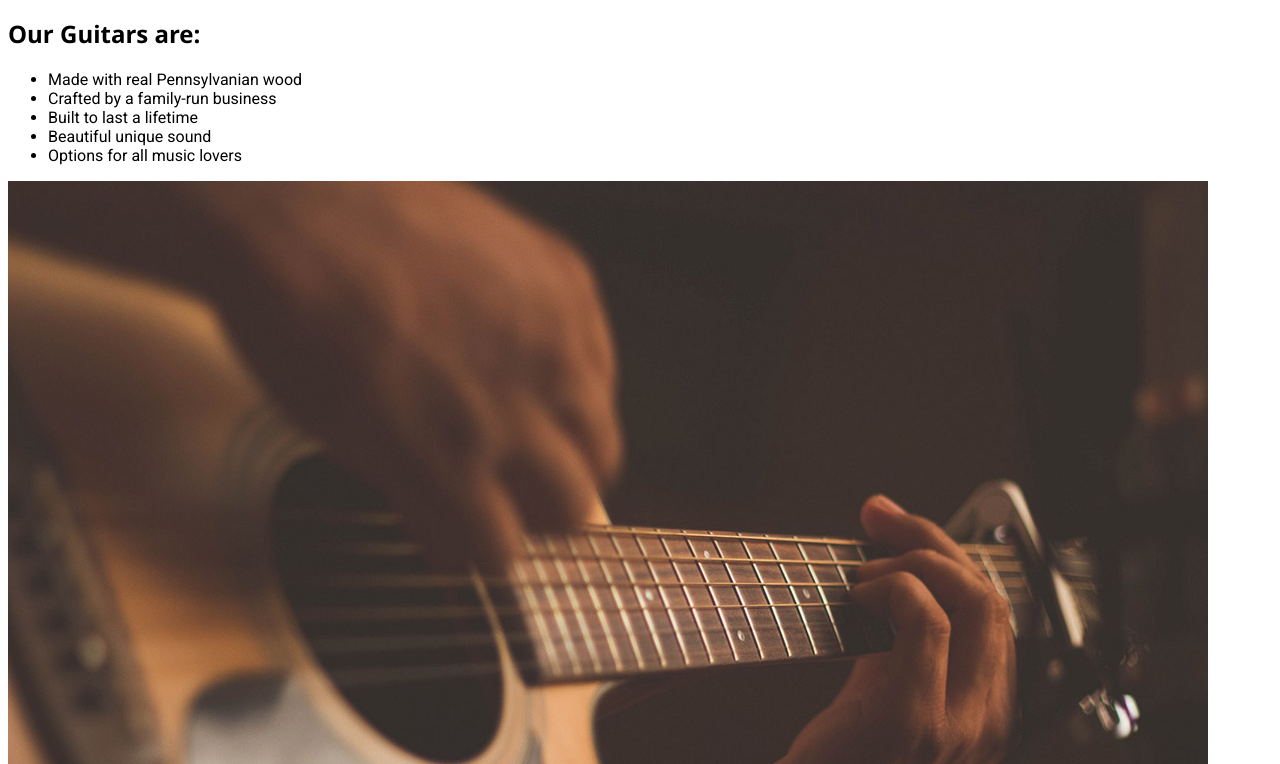
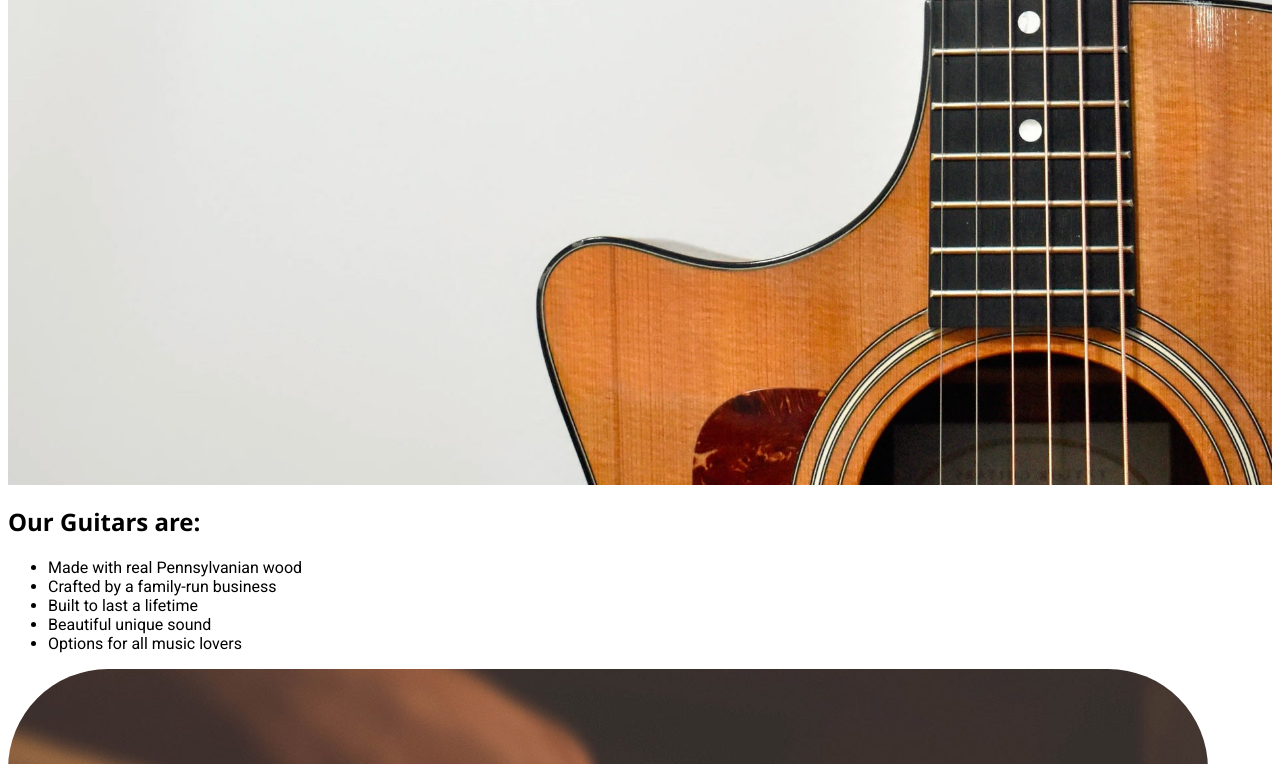
Before and after one commit to SebastianOen/guitarkings_tasks, a plain HTML site: page index.html in a window 1280 px wide. Shown: the part 198-962 px from the top of the page. Drawn offline with Linux system fonts and the light colour scheme; a web font is replaced by a local one.

Commit message:
some image css

```diff
--- a/css/styles.css
+++ b/css/styles.css
@@ -46,3 +46,20 @@ header ul {
 .cta-sale {
   background-color: #127300;
 }
+
+/* Homepage*/
+.header-image {
+  background-image: url(../images/home-header.jpg);
+  background-size: cover;
+  background-repeat: no-repeat;
+  background-position-x: right;
+  background-position-y: bottom;
+  min-height: 70vh;
+
+}
+.home-info_images {
+  border-radius: 100px;
+}
+.review_images {
+  border-radius: 50%;
+}
--- a/index.html
+++ b/index.html
@@ -26,11 +26,11 @@
       </nav>
     </header>
     <main>
-      <section>
+      <section class="header-image">
         <h1>Authentic Handmade Guitars</h1>
         <a href="guitars.html" class="cta">View Guitars</a>
       </section>
-      <section>
+      <section class="home-info">
         <div>
           <h2>Our Guitars are:</h2>
           <ul>
@@ -41,7 +41,11 @@
             <li>Options for all music lovers</li>
           </ul>
         </div>
-        <img src="images/home-info.jpg" alt="hands strumming guitar" />
+        <img
+          src="images/home-info.jpg"
+          alt="hands strumming guitar"
+          class="home-info_images"
+        />
       </section>
       <section class="reviews">
         <h2>Reviews</h2>
@@ -53,6 +57,7 @@
           <img
             src="images/review-bio-bob-willis.jpg"
             alt="profile pic of Bob Wilis"
+            class="review_images"
           />
         </div>
         <div>
@@ -64,6 +69,7 @@
           <img
             src="images/review-bio2-sally-oldfield.jpg"
             alt="profile pic Sally Oldfield"
+            class="review_images"
           />
         </div>
       </section>
```
